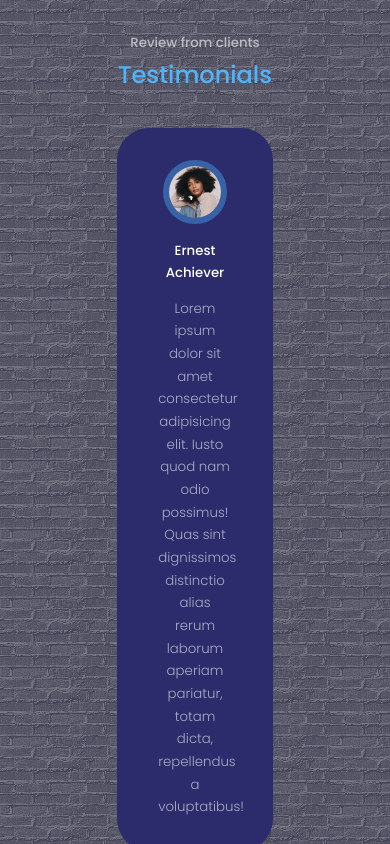
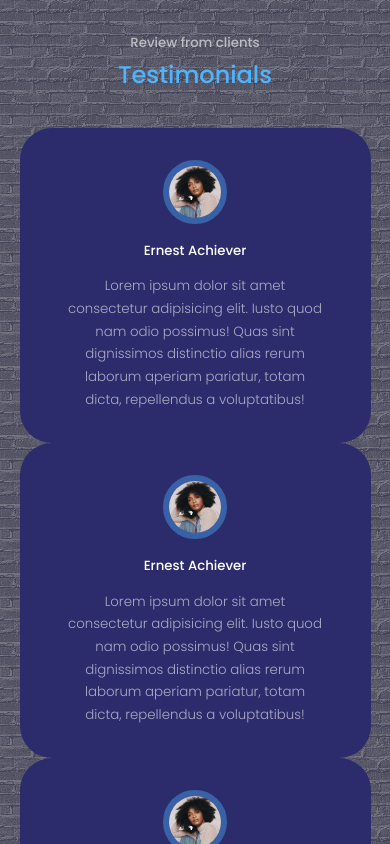
Before and after one commit to dinevtomislav/Portfolio, a React (Create React App) app in the folder react-portfolio-website/: page / in a window 390 px wide. Shown: the part 8120-8964 px from the top of the page. Built offline with nearby package versions, Linux system fonts and the light colour scheme.

Commit message:
css testimonials

```diff
--- a/react-portfolio-website/src/components/testimonials/testimonials.css
+++ b/react-portfolio-website/src/components/testimonials/testimonials.css
@@ -23,3 +23,22 @@
         width: 80%;
         margin: 0.8rem auto 0;
         }
+/* ================ MEDIA QUERIES (Medium Devices) ============================= */
+
+@media screen and (max-width: 1024px) {
+    .container.testimonials_container {
+        width: 60%;
+    }
+}
+
+/* ================ MEDIA QUERIES (Small Devices) ============================= */
+
+@media screen and (max-width: 600px) {
+    .container.testimonials_container {
+        width: var(--container-width-sm);
+    }
+
+    .client_review {
+        width: var(--container-width-sm);
+    }
+}
```
